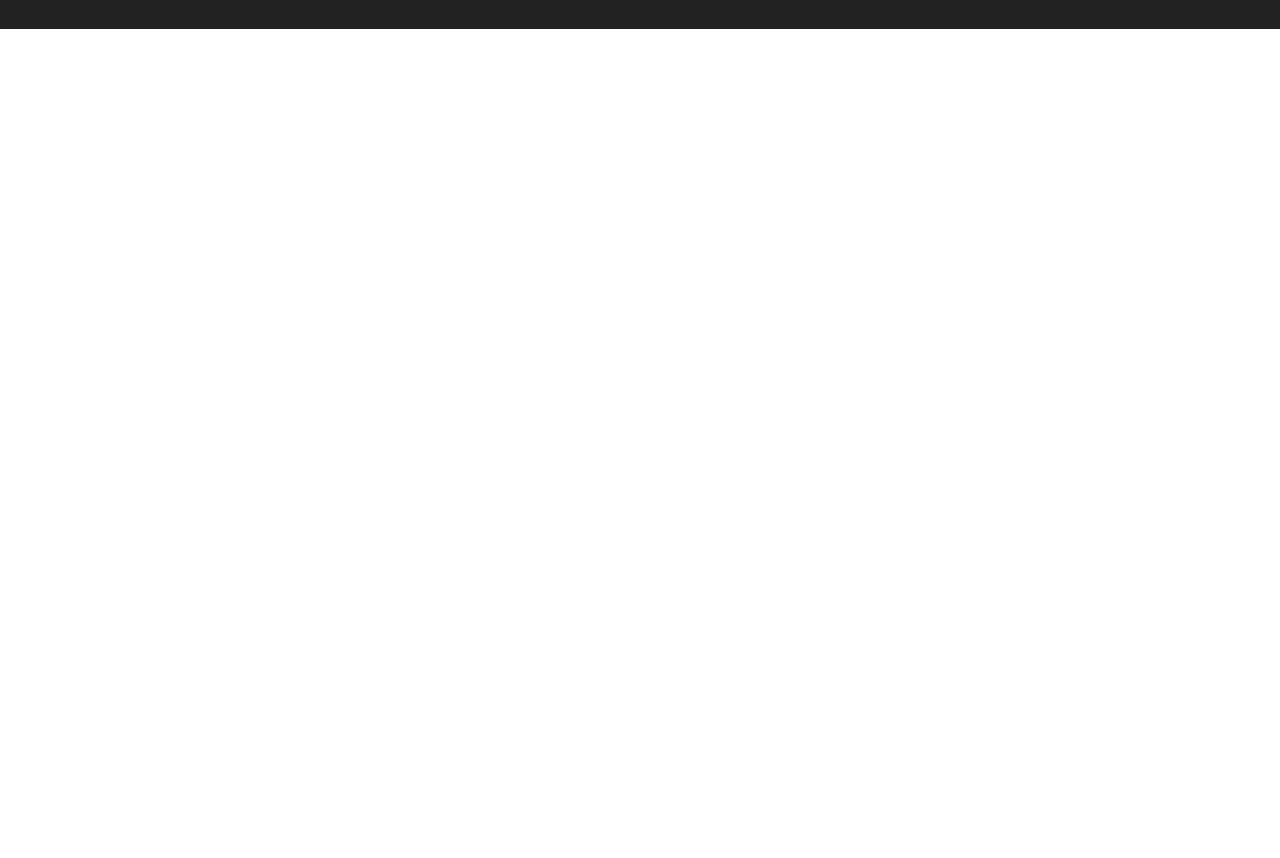
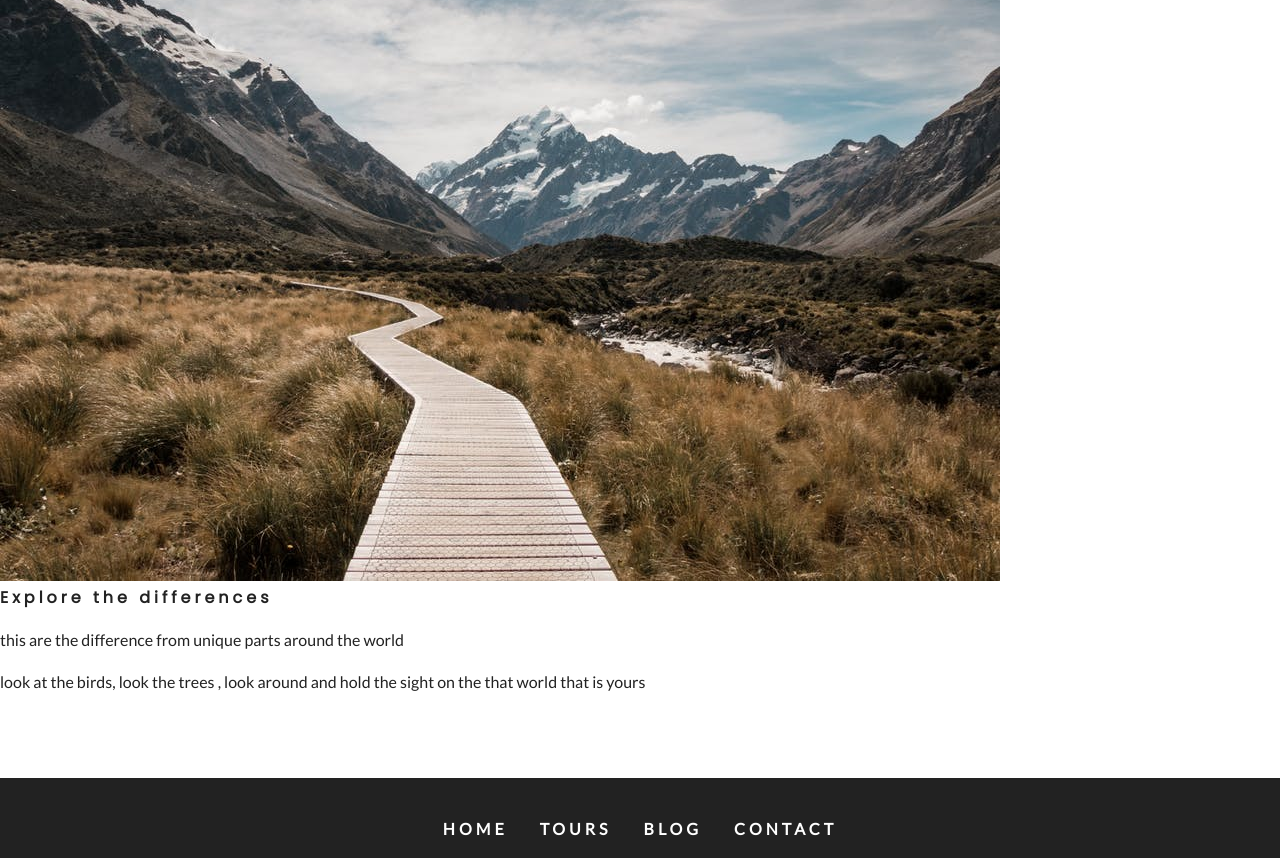
Before and after one commit to Camilocoo/gatsby-backroads, a Gatsby site: page / in a window 1280 px wide. Shown: the part 1158-2016 px from the top of the page. Before the commit the page ends 1187 px from the top, so only its background shows below. Built offline with nearby package versions, Linux system fonts and the light colour scheme; Gatsby itself is replaced by a stand-in of ours.

Commit message:
about section done

```diff
--- a/src/components/Home/About.js
+++ b/src/components/Home/About.js
@@ -1,11 +1,27 @@
 import React from 'react'
 import StyledTitle from '../StyledTitle'
+import styles from '../../css/about.module.css'
+import img from '../../images/defaultBcg.jpeg'
+
 
 const About = () => {
     return (
-        <div>
+        <div className={styles.about}>
             Hello from about
             <StyledTitle title="about" subtitle="us"/>
+            <div className={styles.aboutCenter}>
+                <article className={styles.aboutImg}>
+                    <div className={styles.imgContainer}>
+                        <img src={img} alt="about company"/>
+                    </div>
+                </article>
+                <article className={styles.aboutInfo}>
+                    <h4>Explore the differences</h4>
+                    <p>this are the difference from unique parts around the world</p>
+                    <p>look at the  birds, look the trees , look around and hold the sight on the that world that is yours</p>
+
+                </article>
+            </div>
         </div>
     )
 }
--- a/src/components/StyledTitle.js
+++ b/src/components/StyledTitle.js
@@ -2,7 +2,7 @@ import React from 'react'
 import styled from "styled-components"
 
 
-const StyledTitle = ({title,subtitle}) => {
+const StyledTitle = ({title,subtitle }) => {
     return (
         <TitleWrapper>
             <h4>
```
